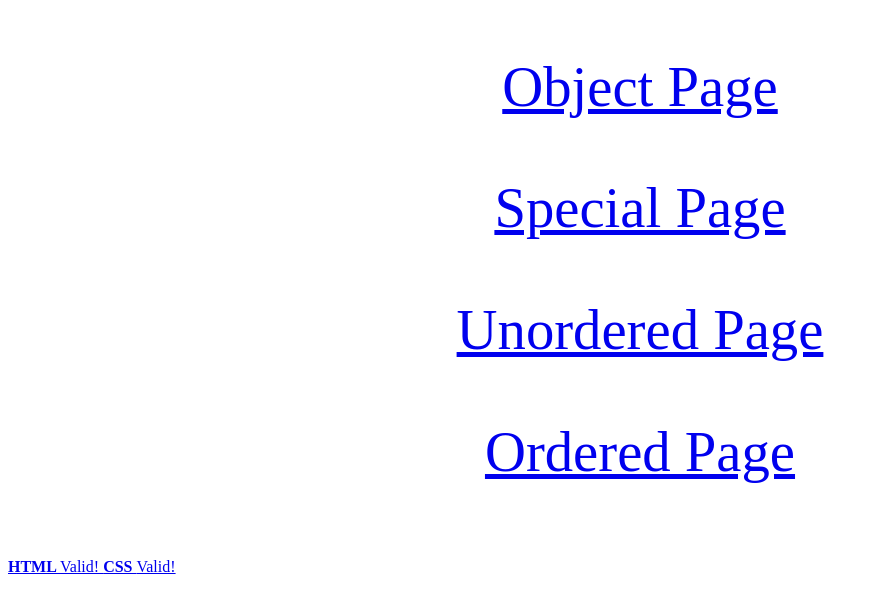
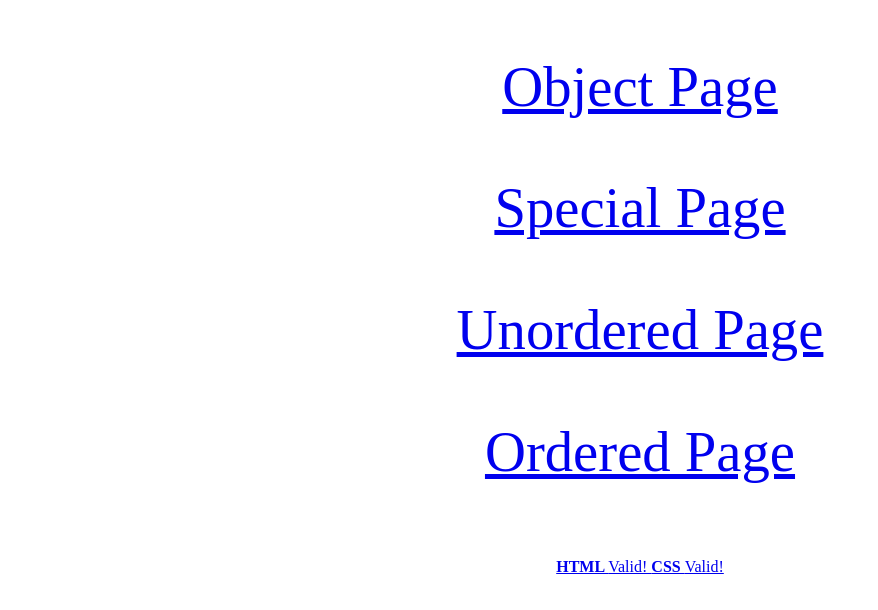
Before and after one commit to SidewardsBanana/Home, a plain HTML site: page GDW/GDWHomePage.html in a window 1280 px wide. Shown: the part 744-1354 px from the top of the page, without its empty margins (0-878 px from the left). Before the commit the page ends 1328 px from the top, so only its background shows below. Drawn offline with Linux system fonts and the light colour scheme.

Commit message:
Fixed Center \

```diff
--- a/GDW/GDWHomePage.html
+++ b/GDW/GDWHomePage.html
@@ -47,13 +47,15 @@
 
     <br>
 
-    <footer>
+    <footer class="Valid">
     <a href="http://validator.w3.org/check?uri=https://sidewardsbanana.github.io/Home/GDW/GDWHomePage.html">
     <strong> HTML </strong> Valid! </a>
     <a href="http://jigsaw.w3.org/css-validator/validator?uri=https://sidewardsbanana.github.io/Home/GDW/GDWHomePage.html">
     <strong> CSS </strong> Valid! </a>
     </footer>
 
+<br><br><br>
+
 </body>
 
 </html>
--- a/GDW/GDWcss/Center.css
+++ b/GDW/GDWcss/Center.css
@@ -2,8 +2,6 @@ body {
     align-items: center;
     display: flex;
     flex-direction:column;
-    height:100vh;
     justify-content: center;
     margin: 0;
-    overflow: hidden;
 }
--- a/GDW/GDWcss/GDWHomePage.css
+++ b/GDW/GDWcss/GDWHomePage.css
@@ -6,3 +6,6 @@
     font-size: 1.5cm;
     text-align: center;
 }
+.Valid {
+    text-align: center;
+}
```
Also changed, not shown: GDW/inline.html (+0 -1 lines).
